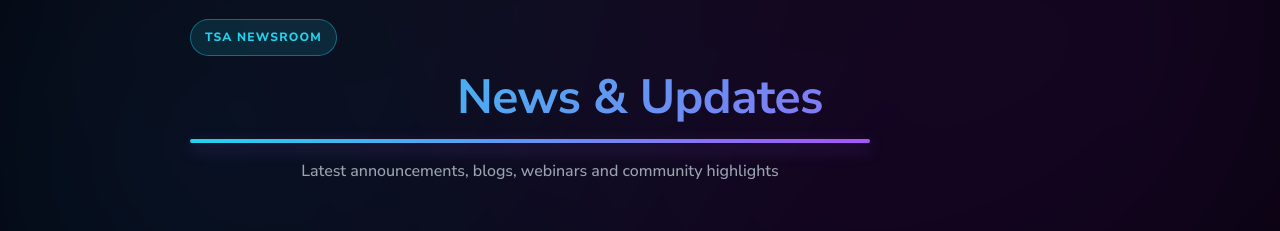
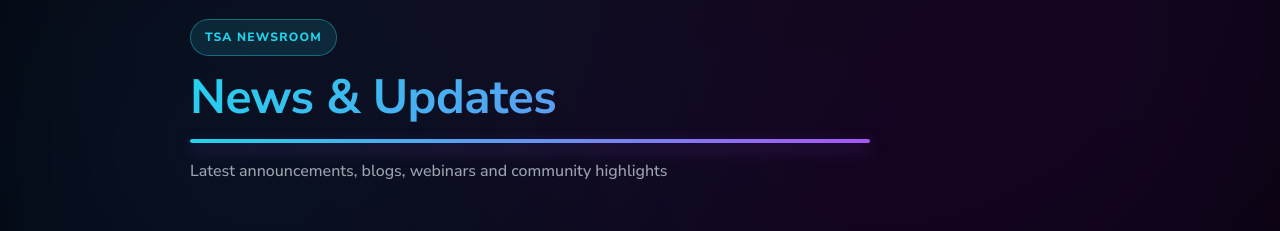
Before and after one commit to Saobia3i/TSA1.1, a Next.js app in the folder web/: page /news in a window 1280 px wide. Shown: the part 213-444 px from the top of the page. Built offline with nearby package versions, Linux system fonts and the light colour scheme; no server answers.

Commit message:
alignment left on tews page

```diff
--- a/web/app/(marketing)/news/page.tsx
+++ b/web/app/(marketing)/news/page.tsx
@@ -104,6 +104,7 @@ export default function NewsPage() {
             style={{
               ...pageTitleStyle,
               marginBottom: 'clamp(10px, 2vw, 14px)',
+              textAlign: 'left',
               wordBreak: 'break-word',
             }}
           >
@@ -120,7 +121,15 @@ export default function NewsPage() {
               maxWidth: '680px',
             }}
           />
-          <p style={{ ...pageSubtitleStyle, maxWidth: '700px', margin: '0', lineHeight: 1.5 }}>
+          <p
+            style={{
+              ...pageSubtitleStyle,
+              maxWidth: '700px',
+              margin: '0',
+              lineHeight: 1.5,
+              textAlign: 'left',
+            }}
+          >
             Latest announcements, blogs, webinars and community highlights
           </p>
         </div>
```
